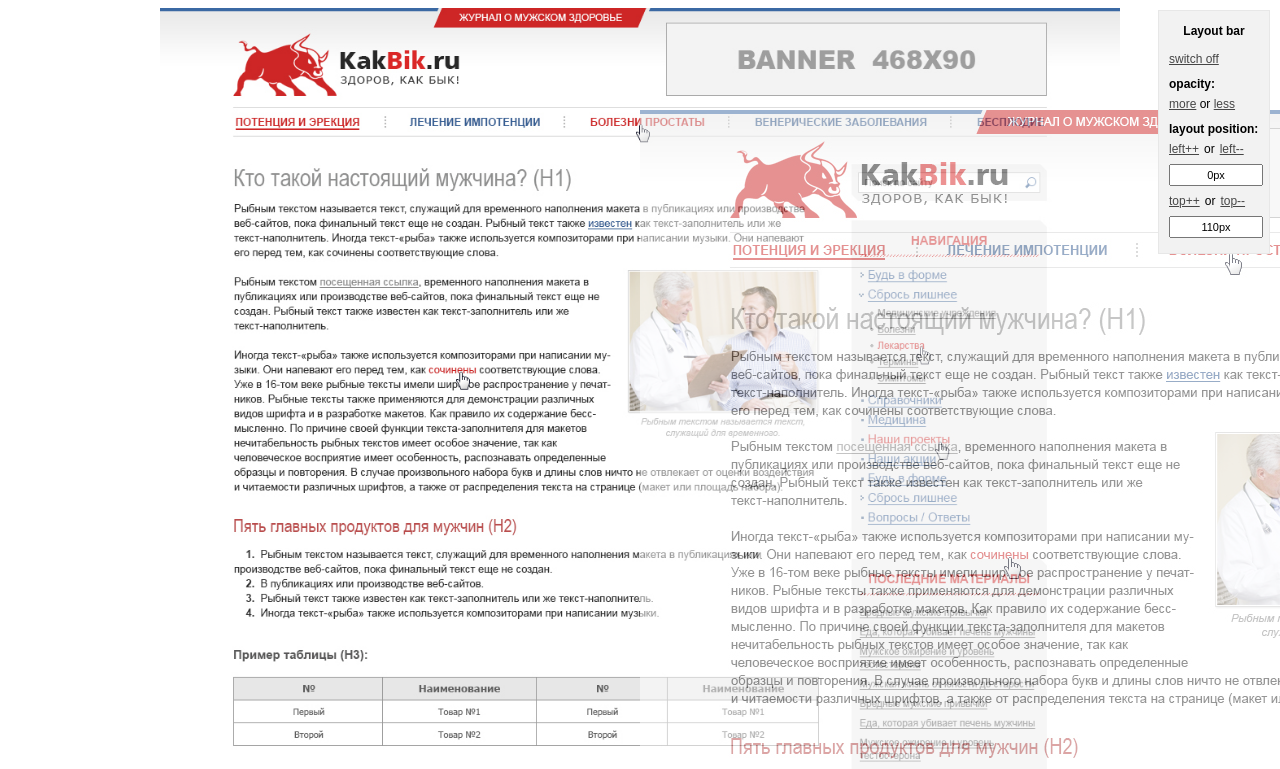
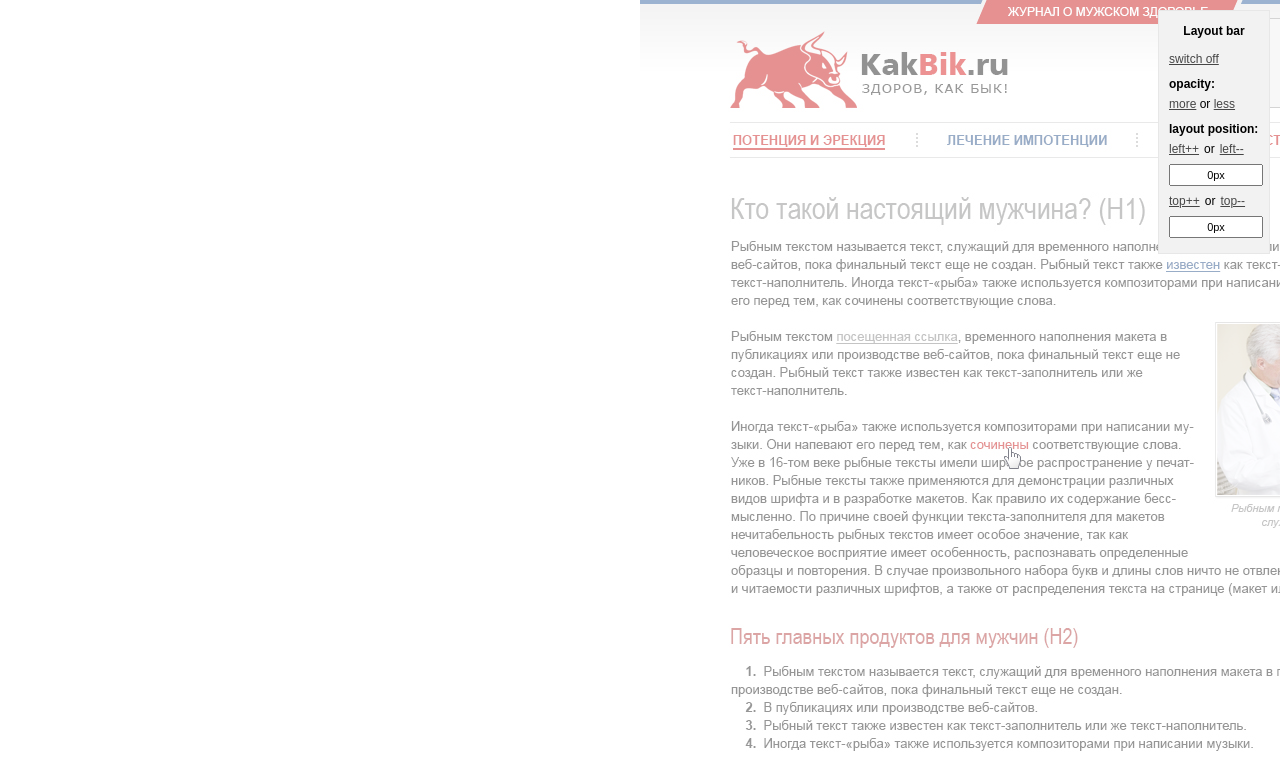
Before and after one commit to hamanovich/toPixel, a plain HTML site: page index.html in a window 1280 px wide. Shown: the top 769 px of the page. Drawn offline with Linux system fonts and the light colour scheme.

Commit message:
toPixel 1.0

```diff
--- a/index.html
+++ b/index.html
@@ -8,12 +8,11 @@
 <title>PP</title>
 <script>
 $(function(){
-	$('html').toPixel({top: 110});
+	$('html').toPixel();
 
 });
 </script>
 </head>
 <body>
-<div id="layout"><img src="pp/layout.jpg" style="margin:0 auto; width:960px; display:block;"></div>
 </body>
 </html>
```
